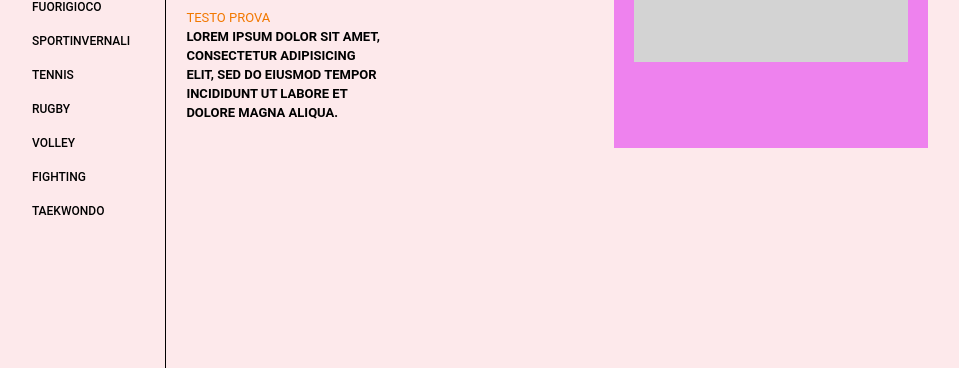
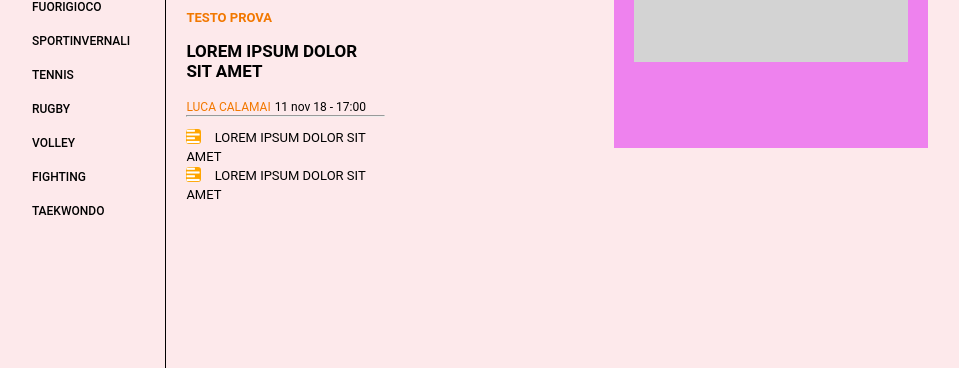
Before and after one commit to LeonardoSarallo/html-gazzetta, a plain HTML site: page index.html in a window 1280 px wide. Shown: the part 752-1120 px from the top of the page, without its empty margins (160-1119 px from the left). Drawn offline with Linux system fonts and the light colour scheme.

Commit message:
finebottomrght

```diff
--- a/index.html
+++ b/index.html
@@ -213,11 +213,34 @@
             <div class="mainbottomtext">
               <div class="mainlefttext">
                 <div class="lefttxttitle">
-                  <a href="#">Testo prova</a>
+                  <a href="#"><strong>Testo prova</strong></a>
                 </div>
                 <h4>
-                  <a href="#" class="linkparagraph">Lorem ipsum dolor sit amet, consectetur adipisicing elit, sed do eiusmod tempor incididunt ut labore et dolore magna aliqua.  </a>
+                  <a href="#" class="linkparagraph">Lorem ipsum dolor sit amet   </a>
                 </h4>
+                <div class="namediv">
+                  <span class="name">LUCA CALAMAI</span>
+                  <span> 11 nov 18 - 17:00</span>
+                </div>
+                <hr>
+                <div class="bottomicon">
+                  <a href="#">
+                    <span>
+                      <i class="fas fa-align-left"></i>
+                    </span>
+                    <span class="blackspan">Lorem ipsum dolor sit amet</span>
+
+                  </a><br>
+                  <a href="#">
+                    <span>
+                      <i class="fas fa-align-left"></i>
+                    </span>
+                    <span class="blackspan">Lorem ipsum dolor sit amet</span>
+
+                  </a>
+
+                </div>
+
 
               </div>
               <div class="mainrighttext">
--- a/style.css
+++ b/style.css
@@ -258,11 +258,37 @@ body {
   color: #f27800;
   font-size: 13px;
   text-transform: uppercase;
+
+}
+.lefttxttitle a {
+  transition: 1s
+}
+.lefttxttitle a:hover {
+  color:  black;
 }
 .mainlefttext h4 a {
   color: black;
+  font-size: 17px;
 
 
+}
+.mainlefttext h4 a:hover {
+  color: #f27800;
+
+
+}
+.mainlefttext h4 {
+  margin-top: 15px;
+}
+.name {
+  color: #f27800;
+
+}
+.namediv {
+  margin-top: 15px;
+}
+.namediv span {
+  font-size: 12px;
 }
 .mainrighttext {
   margin-top: -15px;
@@ -270,6 +296,25 @@ body {
   height: 200px;
   background-color: #fde9eb;
   margin-left: 10px;
+}
+.bottomicon {
+  margin-top: 10px;
+}
+.bottomicon i {
+  background: orange;
+  border-radius: 20%;
+  height: 1em;
+  width: 1em;
+  color: white;
+  font-size: 15px;
+}
+.blackspan {
+  color: black;
+  margin-left: 10px;
+
+}
+.bottomicon span:hover {
+  color: #f27800;
 }
 
 .rgh_content {
```
